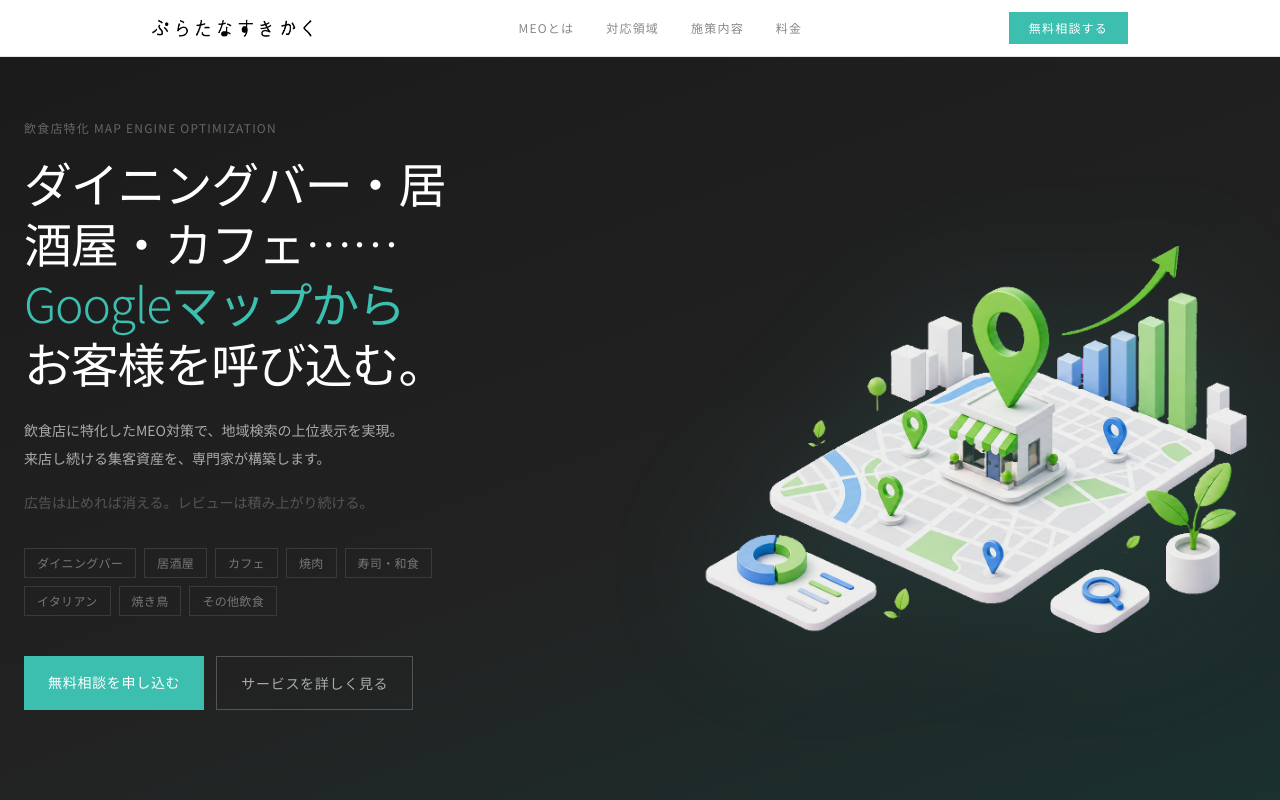
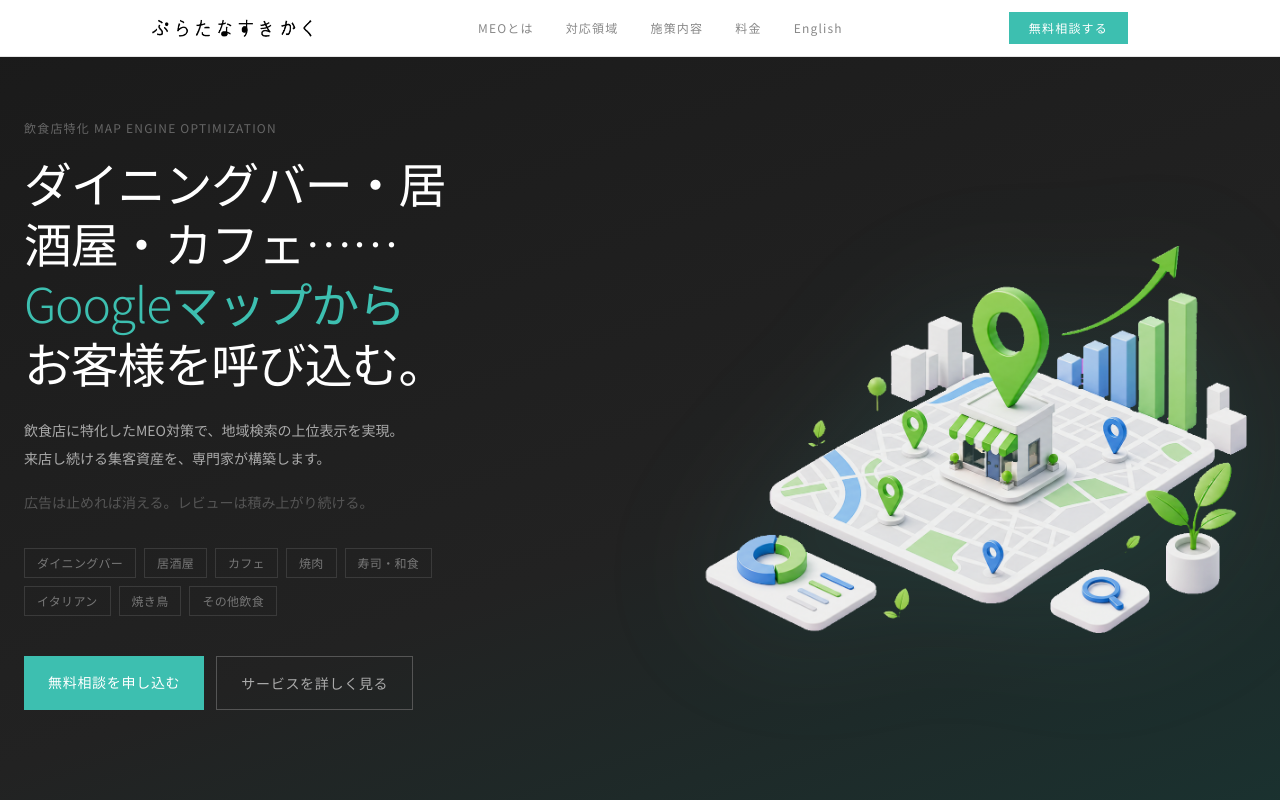
Before and after one commit to koheinakato/meo-lp, a Next.js app: page / in a window 1280 px wide. Shown: the top 800 px of the page. Built offline with nearby package versions, Linux system fonts and the light colour scheme.

Commit message:
feat: 日本語/英語ページのヘッダーに言語切り替えリンクを追加
Co-Authored-By: Claude Sonnet 4.6 <noreply@anthropic.com>

```diff
--- a/app/en/page.tsx
+++ b/app/en/page.tsx
@@ -189,6 +189,15 @@ export default function HomeEn() {
                 {item.label}
               </a>
             ))}
+            <a
+              href="https://meo.platanus-p.com/"
+              className="text-xs tracking-widest transition-colors"
+              style={{ color: '#888' }}
+              onMouseEnter={(e) => (e.currentTarget.style.color = '#3DBFB0')}
+              onMouseLeave={(e) => (e.currentTarget.style.color = '#888')}
+            >
+              日本語
+            </a>
           </nav>
           <a
             href="https://platanus-p.com/contact"
--- a/app/page.tsx
+++ b/app/page.tsx
@@ -190,6 +190,15 @@ export default function Home() {
                 {item.label}
               </a>
             ))}
+            <a
+              href="https://meo.platanus-p.com/en/"
+              className="text-xs tracking-widest transition-colors"
+              style={{ color: '#888' }}
+              onMouseEnter={(e) => (e.currentTarget.style.color = '#3DBFB0')}
+              onMouseLeave={(e) => (e.currentTarget.style.color = '#888')}
+            >
+              English
+            </a>
           </nav>
           <a
             href="https://platanus-p.com/contact"
```
